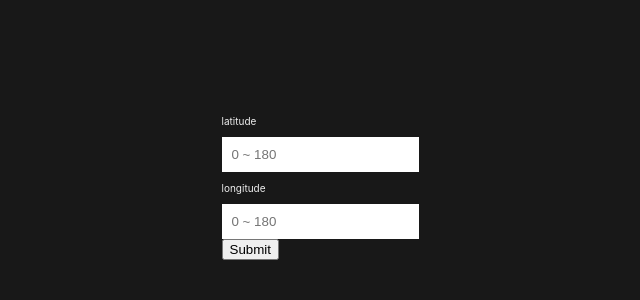
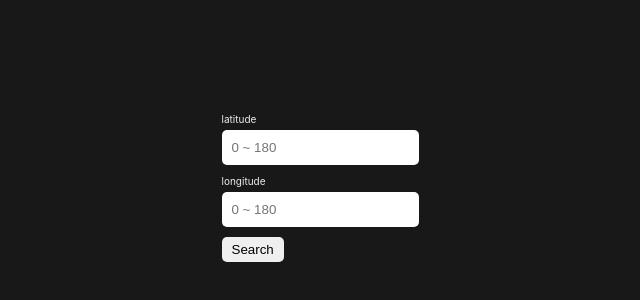
Before and after one commit to Michael-McNair/japan-weather-map, a React (Vite) app: page / in a window 1280 px wide. Shown: the part 218-518 px from the top of the page, without its empty margins (320-960 px from the left). Built offline with nearby package versions, Linux system fonts and the light colour scheme.

Commit message:
change form css

```diff
--- a/src/index.css
+++ b/src/index.css
@@ -15,10 +15,15 @@ body {
 label {
   color: #eee;
   display: block;
-  margin: 10px 0;
 }
 
 input {
   padding: 10px;
   border: none;
+  border-radius: 5px;
 }
+
+button {
+  border: none;
+  border-radius: 5px;
+}
--- a/src/routes/root.css
+++ b/src/routes/root.css
@@ -3,4 +3,11 @@
   align-items: center;
   justify-content: center;
   height: 100vh;
+}
+.app .lat-and-lon label {
+  margin: 10px 0 5px;
+}
+.app .lat-and-lon button {
+  margin-top: 10px;
+  padding: 5px 10px;
 }/*# sourceMappingURL=root.css.map */
--- a/src/routes/root.scss
+++ b/src/routes/root.scss
@@ -6,5 +6,12 @@
   .location-name {
   }
   .lat-and-lon {
+    label {
+      margin: 10px 0 5px;
+    }
+    button {
+      margin-top: 10px;
+      padding: 5px 10px;
+    }
   }
 }
--- a/src/routes/root.tsx
+++ b/src/routes/root.tsx
@@ -12,8 +12,8 @@ export default function Root() {
     <div className="app">
       <form className="location-name"></form>
       <form className="lat-and-lon">
-        <div className="mb-3">
-          <label htmlFor="exampleInputEmail1">latitude</label>
+        <div>
+          <label>latitude</label>
           <input
             type="text"
             placeholder="0 ~ 180"
@@ -21,10 +21,8 @@ export default function Root() {
             onChange={(e: any) => setLatitude(e.target.value)}
           />
         </div>
-        <div className="mb-3">
-          <label htmlFor="exampleInputPassword1" className="form-label">
-            longitude
-          </label>
+        <div>
+          <label>longitude</label>
           <input
             type="text"
             placeholder="0 ~ 180"
@@ -32,9 +30,7 @@ export default function Root() {
             onChange={(e: any) => setLongitude(e.target.value)}
           />
         </div>
-        <button type="submit" className="btn btn-primary">
-          Submit
-        </button>
+        <button type="submit">Search</button>
       </form>
     </div>
   );
```
Also changed, not shown: 1 other file (tests, documents, lock files or other folders).
